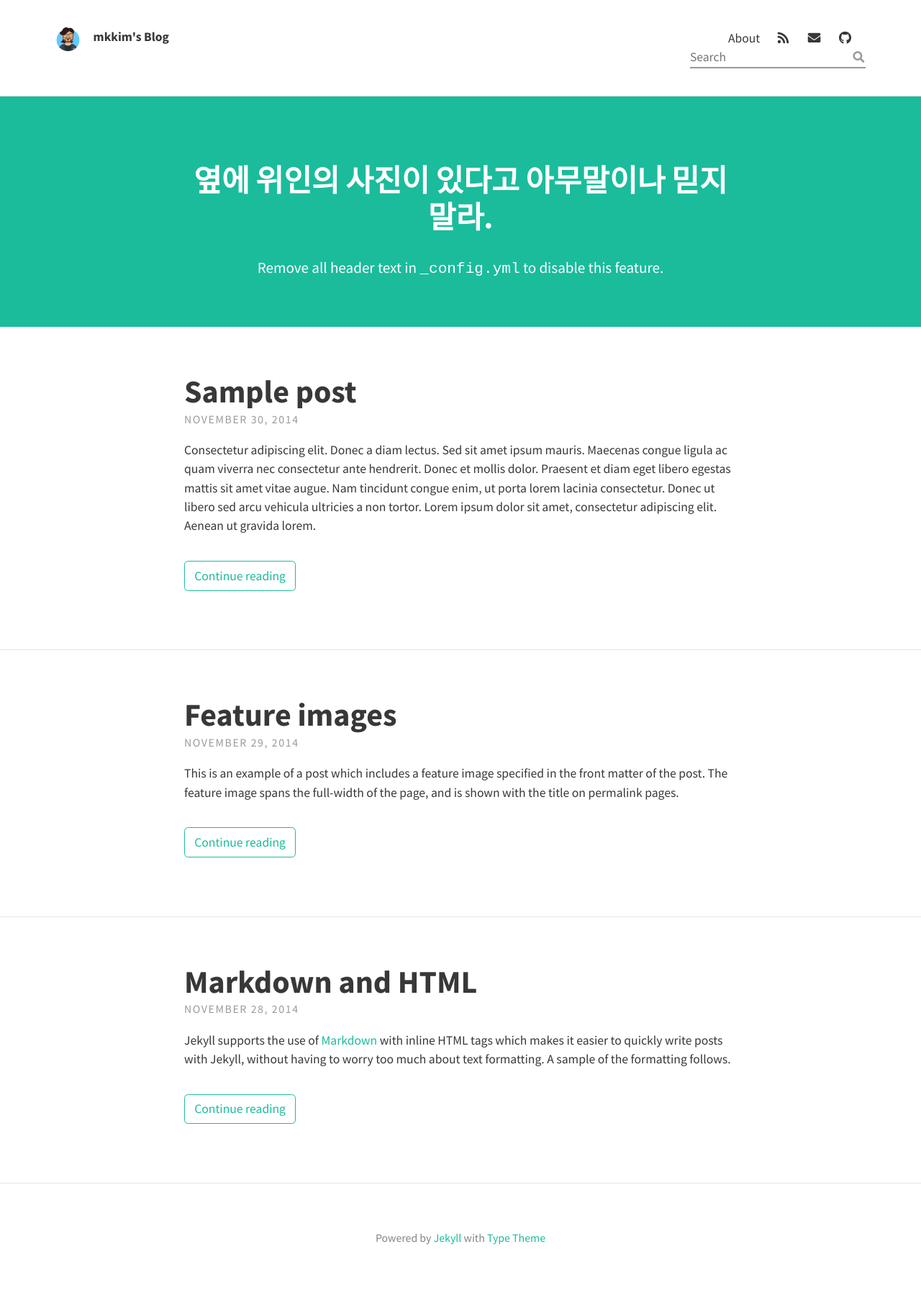
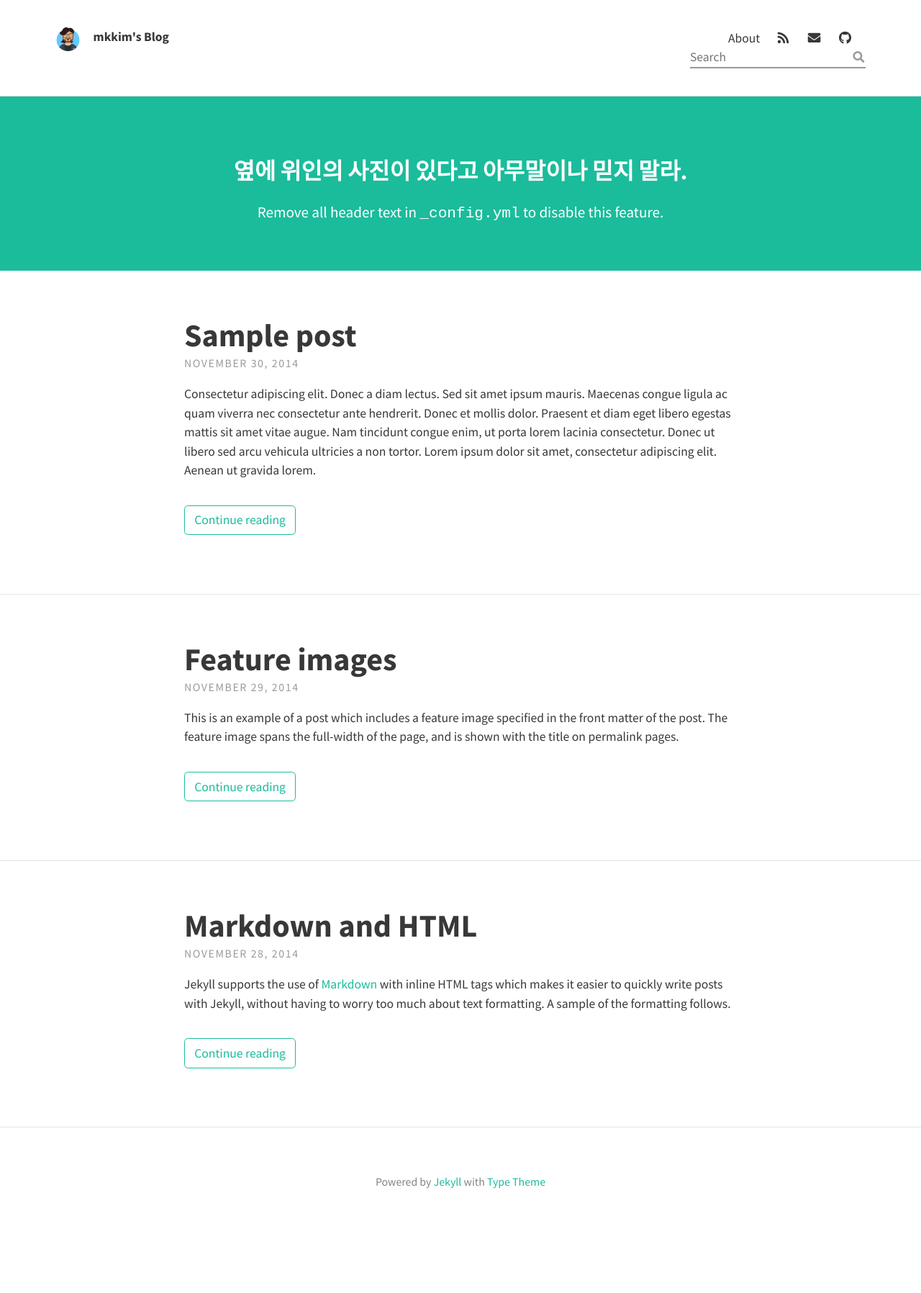
Before and after one commit to ilbaleto/blog, a Jekyll site: the page built from index.html, in a window 1280 px wide. Shown: the whole page at 72% size. Built offline with Jekyll 4.4.1, drawn with Linux system fonts in a browser that asks for light colours; nearby versions of some CDN libraries; the list of posts is cut into pages by our own code; after the commit the page ends 1718 px from its top, so only the background shows below that.

Commit message:
refix h3

```diff
--- a/_config.yml
+++ b/_config.yml
@@ -13,7 +13,7 @@ theme_settings:
 
   # Header and footer text
   header_text: >
-     <h2>옆에 위인의 사진이 있다고 아무말이나 믿지 말라.</h2>
+     <h3>옆에 위인의 사진이 있다고 아무말이나 믿지 말라.</h3>
 
      <p>Remove all header text in <code>_config.yml</code> to disable this feature.</p>
   header_text_feature_image:
```
